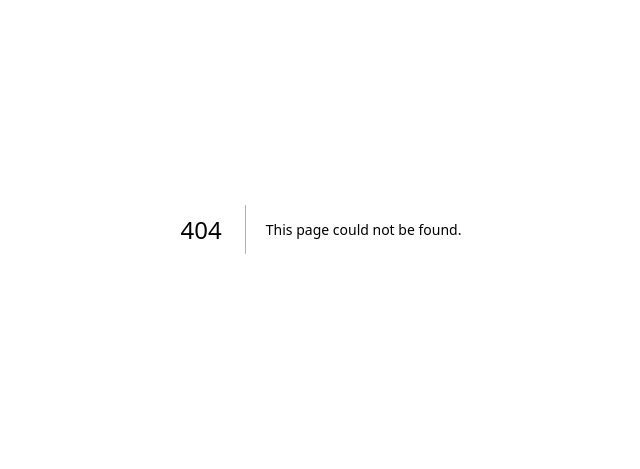
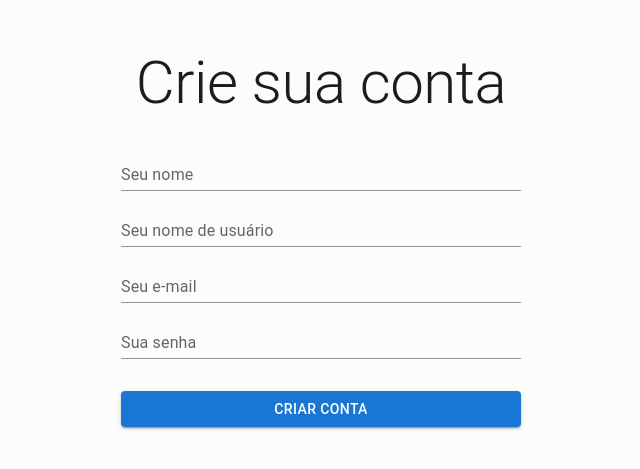
Before and after one commit to Compensar-UFCG/compensar-frontend, a Next.js app: page /create-account in a window 1280 px wide. Before the commit this address had no page. Shown: the part 171-640 px from the top of the page, without its empty margins (319-959 px from the left). Built offline with nearby package versions, Linux system fonts and the light colour scheme.

Commit message:
feat: create user account page

```diff
--- /dev/null
+++ b/src/pages/create-account/index.tsx
@@ -0,0 +1,16 @@
+import CreateUserForm from '@/app/components/pages/create-account/CreateUserForm';
+import './styles.scss';
+import { Typography } from '@mui/material';
+
+const CreateUser = () => {
+  return (
+    <main className="create-user_main">
+      <Typography variant="h2" component="h2">
+        Crie sua conta
+      </Typography>
+      <CreateUserForm/>
+    </main>
+  );
+};
+
+export default CreateUser;
--- /dev/null
+++ b/src/pages/create-account/styles.scss
@@ -0,0 +1,13 @@
+@import '@styles/global.scss';
+@import '@components/pages/create-account/styles.scss';
+
+.create-user {
+  &_main {
+    display: flex;
+    flex-direction: column;
+    gap: 24px;
+    align-items: center;
+    justify-content: center;
+    height: 100vh;
+  }
+}
```
